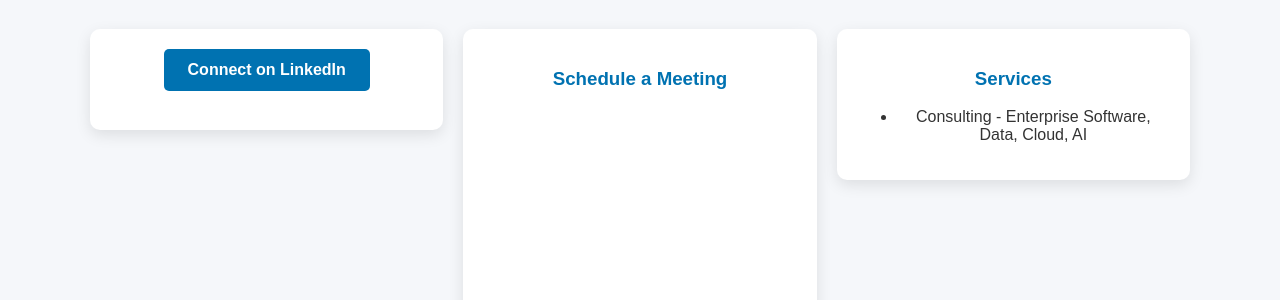
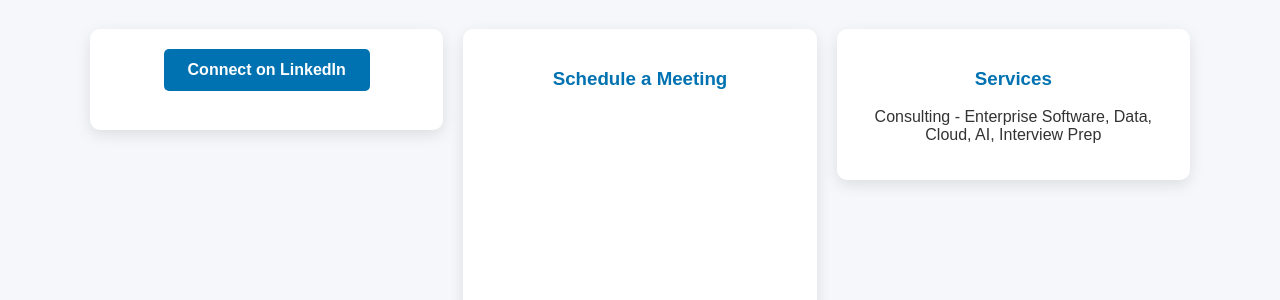
Before and after one commit to arulprakasht/arulprakasht.github.io, a Jekyll site: the page built from index.md, in a window 1280 px wide. Shown: the part 225-525 px from the top of the page. Built offline with Jekyll 4.4.1, drawn with Linux system fonts in a browser that asks for light colours; comment, search, counter and statistics services are not loaded.

Commit message:
add files

```diff
--- a/_layouts/default.html
+++ b/_layouts/default.html
@@ -152,9 +152,7 @@ title: Arul Prakash | Building enterprise products and services
 
             <div class="card">
                 <h3>Services</h3>
-                <ul>
-                    <li>Consulting - Enterprise Software, Data, Cloud, AI</li>
-                </ul>
+                    <p>Consulting - Enterprise Software, Data, Cloud, AI, Interview Prep</p>
             </div>
         </div>
     </section>
```
Also changed, not shown: 1 other file.
